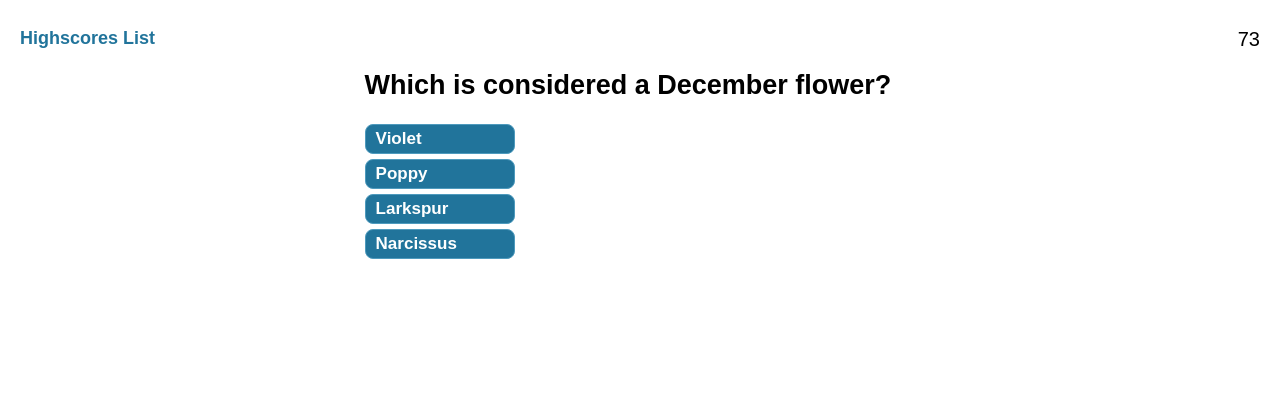
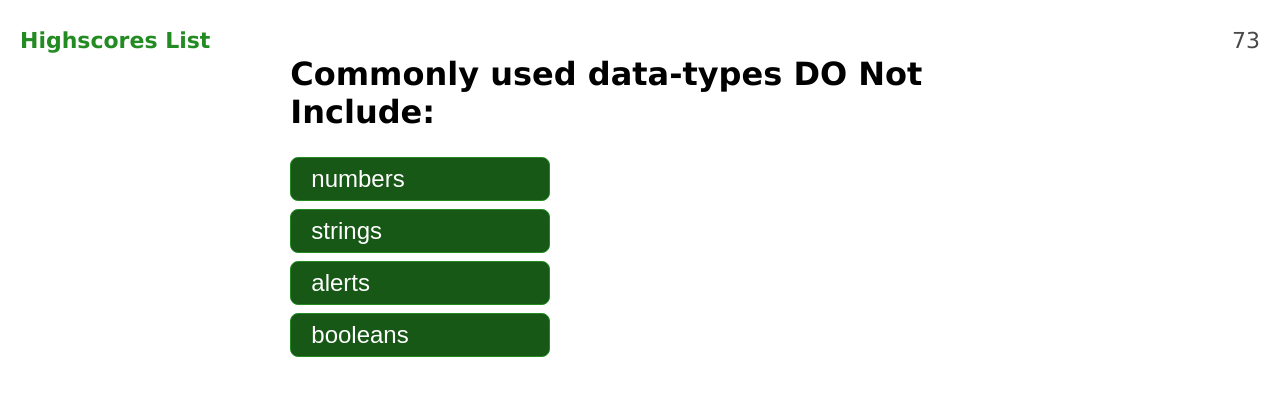
Before and after one commit to Re-Gi/Coding-Quiz, a plain HTML site: page index.html in a window 1280 px wide. Both pictures are taken after a click on the button "Start". Drawn offline with Linux system fonts and the light colour scheme.

Commit message:
replaced all questions objects with coding Qs, edited css, initials to uppercase.

```diff
--- a/assets/css/style.css
+++ b/assets/css/style.css
@@ -1,6 +1,11 @@
+:root {
+    --Light: forestgreen;
+    --Dark: rgb(23, 88, 23);
+}
+
 * body {
-    font-family: Arial, Helvetica, sans-serif;
-    font-size: large;
+    font-family: Verdana, Geneva, Tahoma, sans-serif;
+    font-size: 22px;
     text-align: center;
     padding: 20px;
 }
@@ -14,14 +19,18 @@ main {
 
 section {
     display: inline-block;
-    width: 45%;
+    width: 60%;
     text-align: left;
-    padding: 20px;
+    padding-left: 35px;
+}
+
+h2 {
+    font-size: 32px;
 }
 
 header a:link, header a:visited {
     text-decoration: none;
-    color: rgb(33, 116, 155);
+    color: var(--Light);
     font-weight: bold;
 }
 
@@ -31,14 +40,14 @@ header a:hover, header a:active {
 
 ol {
     display: inline-block;
-    color: rgb(78, 154, 189);
+    color: var(--Light);
     font-size: 24px;
     width: max-content;
-    padding: 5px;
+    padding: 0px;
 }
 
 li {
-    border: 2px solid rgb(33, 116, 155);
+    border: 2px solid var(--Dark);
     padding: 8px 40px;
     margin: 5px;
 }
@@ -48,27 +57,26 @@ form {
 }
 
 button {
-    background-color: rgb(33, 116, 155);
-    border: 1px solid rgb(78, 154, 189);
+    background-color: var(--Dark);
+    border: 1px solid var(--Light);
+    border-radius: 8px;
     color: white;
-    font-weight: bolder;
-    padding: 4px 10px;
+    padding: 7px 20px;
     cursor: pointer;
 }
 
 button:hover {
-    background-color: rgb(78, 154, 189);
+    background-color: var(--Light);
 }
 
 .big-btn {
-    font-size: 22px;
-    margin: 3px 17px;
+    font-size: 24px;
+    margin: 3px 15px;
 }
 
 .lil-btn {
-    font-size: 17px;
-    padding: 2px 5px;
-    margin: 3px 0;
+    font-size: 19px;
+    padding: 0 5px;
 }
 
 .btn-group {
@@ -77,17 +85,16 @@ button:hover {
 
 .btn-group button {
     display: block;
-    border-radius: 8px;
-    font-size: 17px;
+    font-size: 24px;
     text-align: left;
-    width: 150px;
-    margin: 5px 0;
+    width: 260px;
+    margin: 8px 0;
 }
 
 #timer {
     position: fixed;
     right: 20px;
-    font-size: 20px;
+    color: rgb(73, 73, 73);
 }
 
 #highscores {
--- a/assets/js/script.js
+++ b/assets/js/script.js
@@ -1,9 +1,9 @@
 var mainEl = document.querySelector("main");
-var mainTitleEl = document.querySelector("h1");
+var mainTitleEl = document.querySelector("#main-title");
 var startBtnEl = document.querySelector("#start-btn");
 var timeEl = document.querySelector("#timer");
 var divEl = document.querySelector(".box1");
-var titleEl = document.querySelector("h2");
+var sectionTitleEl = document.querySelector("#questions-title");
 var btnGroupEl = document.querySelector(".btn-group");
 var highscoresEl = document.querySelector("#highscores-list");
 var formEl = document.querySelector("form");
@@ -13,38 +13,38 @@ var inputEl = document.querySelector("#initials");
 var submitBtnEl = document.querySelector("#submit-btn");
 
 //Question objects
-var flowerQ = {
-    question: "Which is considered a December flower?",
-    choices: ["Narcissus", "Poppy", "Violet", "Larkspur"],
-    answer: "Narcissus"
+var dataQ = {
+    question: "Commonly used data-types DO Not Include:",
+    choices: ["booleans", "strings", "numbers", "alerts"],
+    answer: "alerts"
 }
 
-var zodiacQ = {
-    question: "Which is a December zodiac sign?",
-    choices: ["Capricorn", "Leo", "Cancer", "Gemini"],
-    answer: "Capricorn"
+var conditionQ = {
+    question: "The condition in an if / else statement is enclosed with _____.",
+    choices: ["quotes", "curly brackets", "parenthesis", "square brackets"],
+    answer: "parenthesis"
 }
 
-var romanQ = {
-    question: "December is the ____ month in the calendar of Romulus.",
-    choices: ["10th", "12th", "7th", "1st"],
-    answer: "10th"
+var arraysQ = {
+    question: "Arrays in JavaScript can be used to store _____.",
+    choices: ["numbers and strings", "other arrays", "booleans", "all of the above"],
+    answer: "all of the above"
 }
 
-var daysQ = {
-    question: "How many days are in December?",
-    choices: ["31", "30", "29", "32"],
-    answer: "31"
+var stringsQ = {
+    question: "String values must be enclosed within _____ when being assigned to variables.",
+    choices: ["commas", "curly brackets", "quotes", "parenthesis"],
+    answer: "commas"
 }
 
-var birthstoneQ = {
-    question: "Which is considered a December birthstone?",
-    choices: ["Turquoise", "Sapphire", "Diamond", "Aquamarine"],
-    answer: "Turquoise"
+var debuggingQ = {
+    question: "A very useful tool used during development and debugging for printing content to the debugger is:",
+    choices: ["JavaScript", "terminal/bash", "for loops", "console.log"],
+    answer: "console.log"
 }
 
 //array of question objects
-var questions = [flowerQ, zodiacQ, romanQ, daysQ, birthstoneQ];
+var questions = [dataQ, conditionQ, arraysQ, stringsQ, debuggingQ];
 var answers = [];
 var clickCount = 0;
 
@@ -78,7 +78,7 @@ function indexInit() {
 
             //attaches questions to h2 element
             var randomIntQ = Math.floor(Math.random() * questions.length);
-            titleEl.textContent = questions[randomIntQ].question;
+            sectionTitleEl.textContent = questions[randomIntQ].question;
             answers.unshift(questions[randomIntQ].answer);
 
             //makes buttons with answer choices
@@ -103,7 +103,7 @@ function indexInit() {
             secondsLeft-= 15;
         }
 
-        titleEl.textContent = "";
+        sectionTitleEl.textContent = "";
         btnGroupEl.innerHTML = "";
 
         buildQuestions();
@@ -136,7 +136,7 @@ function indexInit() {
         formEl.setAttribute("style", "display: block;");
 
         formTitleEl.textContent = "Your Score: " + newScore.userScore;
-        labelEl.textContent = "Enter initials:";
+        labelEl.textContent = "enter initials:";
         submitBtnEl.textContent = "submit";
 
 
@@ -147,7 +147,7 @@ function indexInit() {
                 alert("Please input your initials!");
                 return;
             } else {
-                newScore.userInitials = inputEl.value;
+                newScore.userInitials = inputEl.value.toUpperCase();
             }
 
             console.log(newScore);
@@ -209,7 +209,7 @@ function highscoresInit() {
             if(latestScores.scores[i] !== undefined){
             var listItemEl = document.createElement("li");
             listEl.appendChild(listItemEl);
-            listItemEl.textContent = latestScores.initials[i] + " / " + latestScores.scores[i] + "pts";
+            listItemEl.textContent = latestScores.initials[i] + " | " + latestScores.scores[i] + "pts";
             } else {
                 break;
             }
--- a/index.html
+++ b/index.html
@@ -3,7 +3,7 @@
     <head>
         <meta charset="UTF-8"/>
         <link rel="stylesheet" href="./assets/css/style.css">
-        <title>December Quiz</title>
+        <title>Coding Quiz</title>
     </head>
 
     <body>
@@ -13,21 +13,21 @@
         </header>
 
         <main>
-            <h1>The December Quiz</h1>
-            <p>Answer 5 fun-fact questions about the month of December before time runs out. But try not to get any wrong, or 15 points will be deducted from the timer, and your score!</p>
+            <h1 id="main-title">The Coding Quiz</h1>
+            <p>Answer 5 coding-related questions before time runs out. But try not to get any wrong, or 15 points will be deducted from the timer, and your score!</p>
             <button id="start-btn" class="big-btn">Start</button>
         </main>
 
         <form>
-            <h1 id="form-title"></h1>
+            <h2 id="form-title"></h2>
             <label for="initials"></label>
-            <input type="text" id="initials" maxlength="2"></input>
+            <input type="text" id="initials" maxlength="3"></input>
             <button id="submit-btn" class="lil-btn"></button>
         </form>
 
         <section>
             <div class="box1">
-                <h2></h2>
+                <h2 id="questions-title"></h2>
                 <div class="btn-group"></div>
             </div>
         </section>
```
Also changed, not shown: assets/highscores.html (+3 -3 lines), assets/images/Screenshot (13).png (deleted), assets/images/Screenshot (14).png (deleted), assets/images/Screenshot (15).png (deleted), assets/images/Screenshot (16).png (deleted), assets/images/Screenshot (18).png (added), assets/images/Screenshot (19).png (added), assets/images/Screenshot (20).png (added), assets/images/Screenshot (21).png (added), 1 other file.
